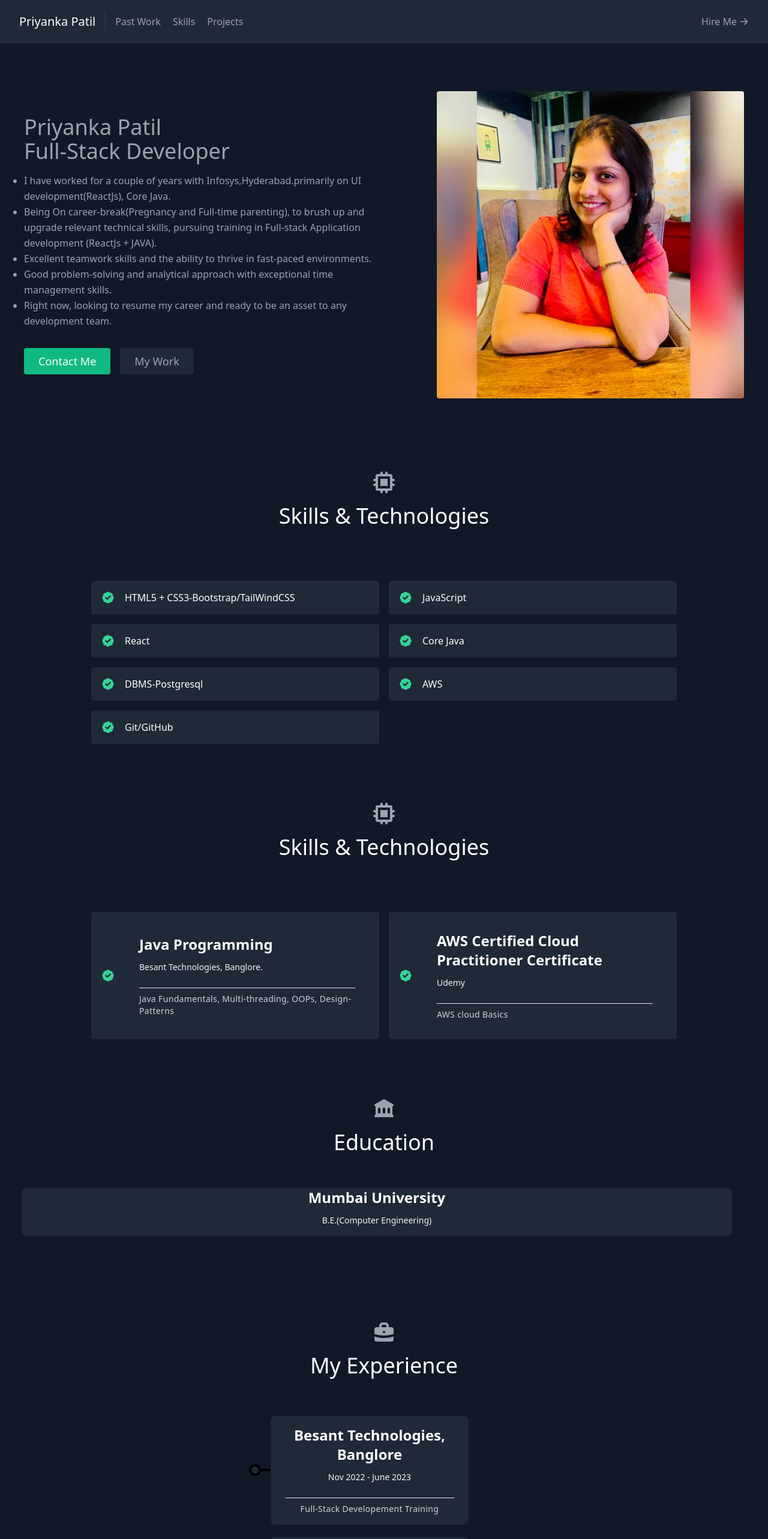
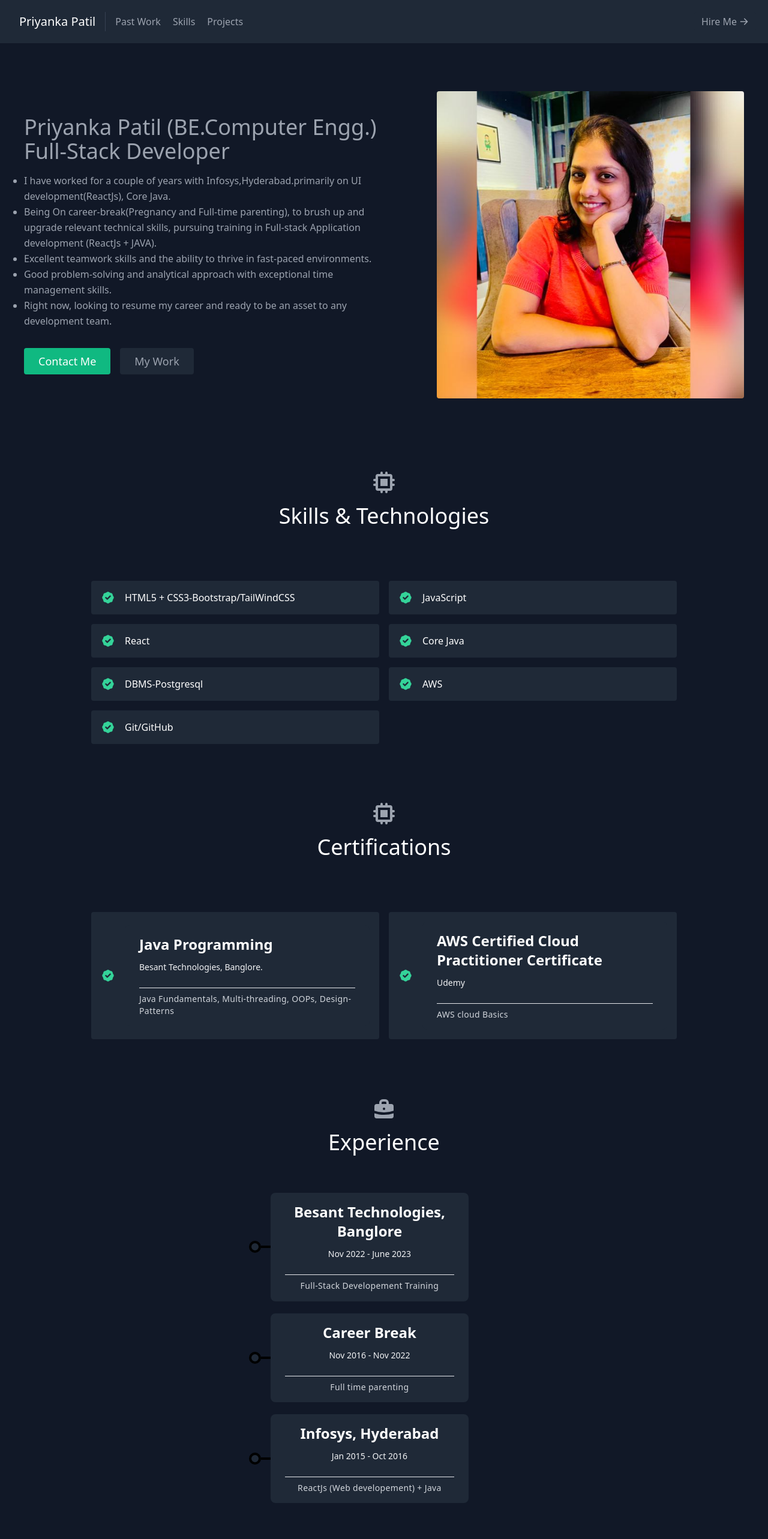
Before and after one commit to PripatOnGit/Priyanka_Patil_Portfolio_Website, a React (Create React App) app: page / in a window 1280 px wide. Shown: the top 2565 px of the page at 60% size. Built offline with nearby package versions, Linux system fonts and the light colour scheme.

Commit message:
more changes

```diff
--- a/src/App.js
+++ b/src/App.js
@@ -15,7 +15,7 @@ export default function App() {
       <About />
       <Skills />
       <Certification />
-      <Education />
+
       <Experience />
       <Projects />
       <Contact />
--- a/src/components/About.js
+++ b/src/components/About.js
@@ -6,7 +6,7 @@ export default function About(){
           <div className="lg:flex-grow md:w-1/2 lg:pr-24 md:pr-16 flex flex-col md:items-start md:text-left mb-16 md:mb-0 items-center text-center">
 
           <h1 className="title-font sm:text-4xl text-3xl mb-4 font-medium">
-            Priyanka Patil
+            Priyanka Patil  (BE.Computer Engg.)
             <br></br>
             Full-Stack Developer
           </h1>
--- a/src/components/Certification.js
+++ b/src/components/Certification.js
@@ -9,8 +9,8 @@ export default function Certification() {
         <div className="text-center mb-20">
           <ChipIcon className="w-10 inline-block mb-4" />
           <h1 className="sm:text-4xl text-3xl font-medium title-font text-white mb-4">
-            Skills &amp; Technologies
-          </h1>
+            Certifications
+            </h1>
         </div>
         <div className="flex flex-wrap lg:w-4/5 sm:mx-auto sm:mb-2 -mx-2">
           {certification.map((certification) => (
--- a/src/components/Education.js
+++ b/src/components/Education.js
@@ -10,13 +10,13 @@ export default function Education() {
                 <h1 className="sm:text-4xl text-3xl font-medium title-font text-white mb-4">
                 Education
                 </h1>
-                <div class="flex group items-center ">
-                <div class="flex-1 bg-gray-800 rounded-lg m-10 ml-4 z-10 font-medium">
+
+                <div class="flex-1  m-10 ml-4 z-10 font-medium">
                     <h3 class="mb-3 font-bold text-white text-2xl">Mumbai University</h3>
-                    <p class="pb-4 text-sm text-gray-100">B.E.(Computer Engineering)</p>
-                    <p class="text-sm font-medium leading-snug tracking-wide text-gray-300 text-opacity-100"></p>
+                    <p class="pb-4 text-sm text-gray-100">2010-2014</p>
+                    <p class="text-sm font-medium leading-snug tracking-wide text-gray-300 text-opacity-100">B.E.(Computer Engineering)</p>
                 </div>
-            </div>
+
             </div>
         </div>
     </section>
--- a/src/components/Experience.js
+++ b/src/components/Experience.js
@@ -10,7 +10,7 @@ export default function Experience() {
         <div className="text-center mb-20">
           <BriefcaseIcon className="w-10 inline-block mb-4" />
           <h1 className="sm:text-4xl text-3xl font-medium title-font text-white mb-12">
-           My Experience
+          Experience
           </h1>
         </div>
         <div className="flex flex-wrap flex-center justify-center -m-4">
```
